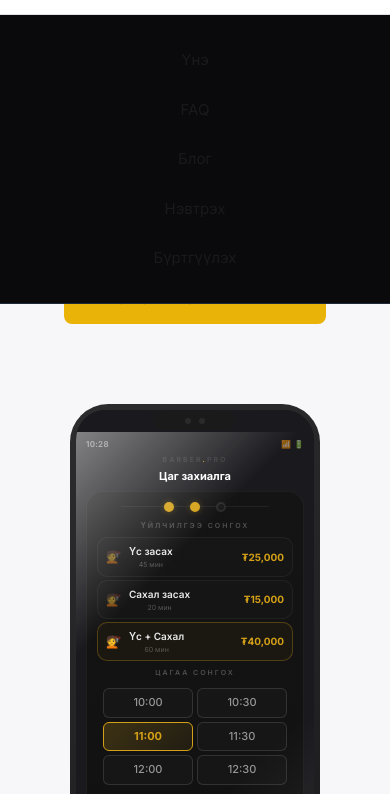
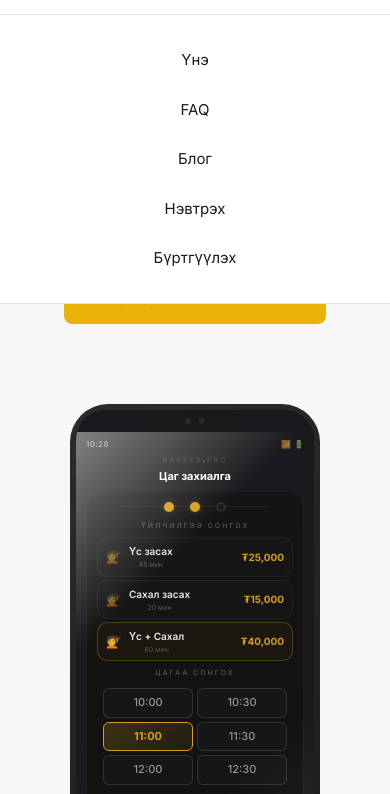
Before and after one commit to Erden8830/barber-system, a website: page prototype-premium.html in a window 390 px wide. Both pictures are taken after a click on the element 362 px from the left and 27 px from the top of the page. Shown: the part 41-835 px from the top of the page. Drawn offline with Linux system fonts and the light colour scheme.

Commit message:
Fix dropdown: white bg, light border to match nav

```diff
--- a/prototype-premium.html
+++ b/prototype-premium.html
@@ -798,8 +798,8 @@ a{ color: var(--text-main-primary); text-decoration: none; transition: color .2s
     top: 56px;
     left: 0;
     width: 100%;
-    background-color: #0a0a0c;
-    border-bottom: 1px solid #1f2937;
+    background-color: #ffffff;
+    border-bottom: 1px solid #e1e1e6;
     padding: 20px 0;
     z-index: 999;
   }
```
Also changed, not shown: public/landing.html (+2 -2 lines).
